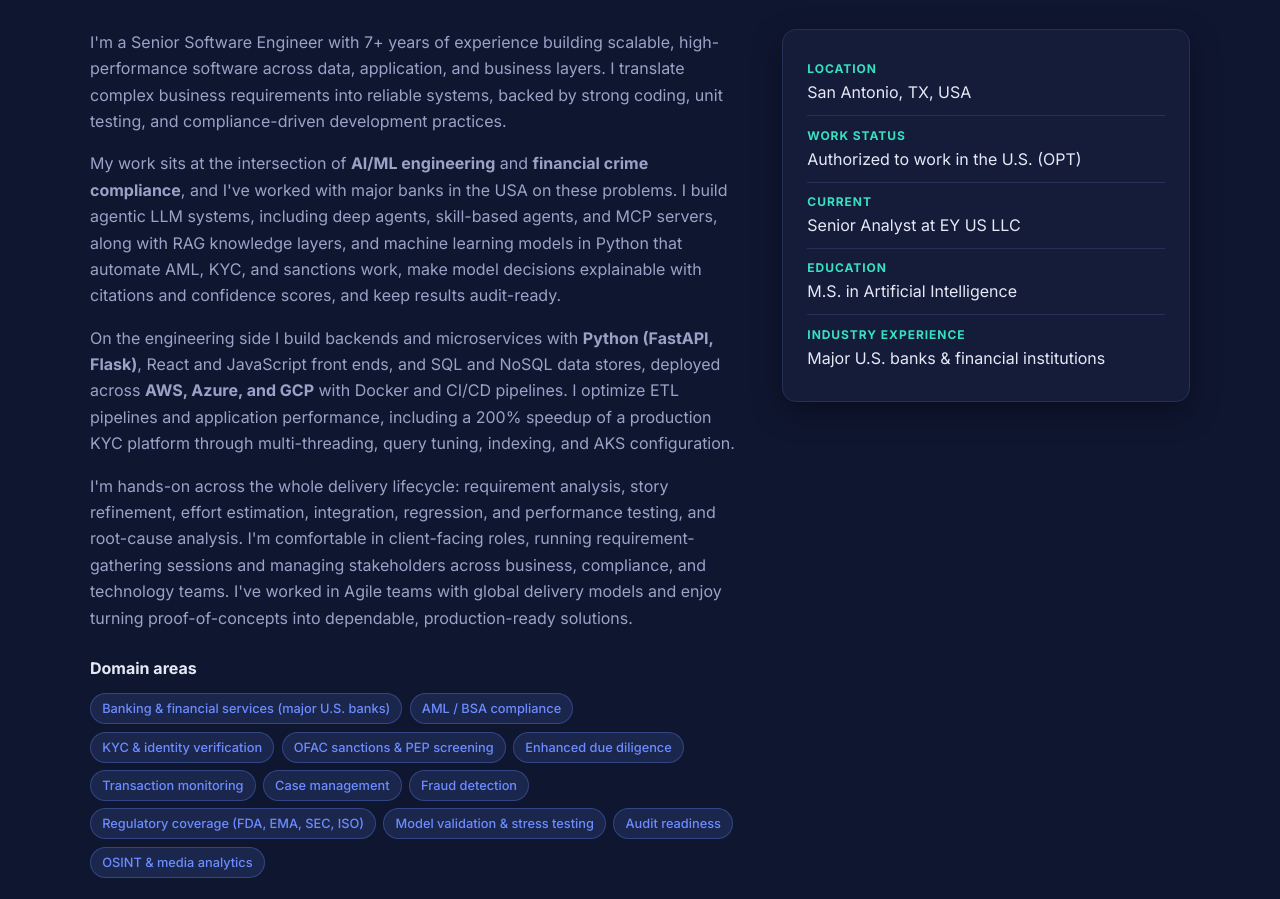
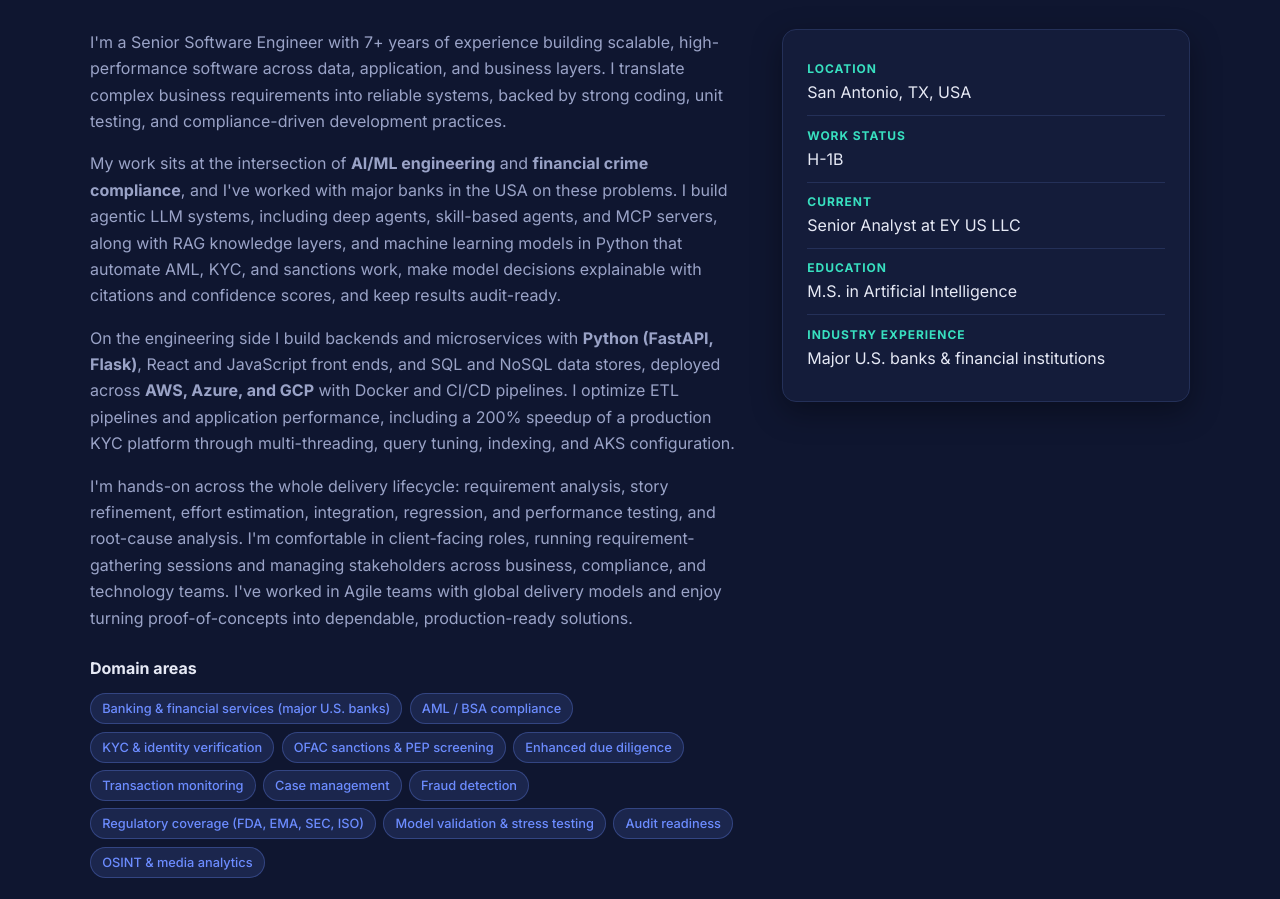
Before and after one commit to pavantejapenugonda1996/pavan-teja-penugonda-portfolio, a plain HTML site: page index.html in a window 1280 px wide. Shown: the part 3124-4023 px from the top of the page. Drawn offline with Linux system fonts and the light colour scheme.

Commit message:
Update work status to H-1B

```diff
--- a/index.html
+++ b/index.html
@@ -233,7 +233,7 @@
           </div>
           <ul class="facts">
             <li><span>Location</span> San Antonio, TX, USA</li>
-            <li><span>Work status</span> Authorized to work in the U.S. (OPT)</li>
+            <li><span>Work status</span> H-1B</li>
             <li><span>Current</span> Senior Analyst at EY US LLC</li>
             <li><span>Education</span> M.S. in Artificial Intelligence</li>
             <li><span>Industry experience</span> Major U.S. banks &amp; financial institutions</li>
```
